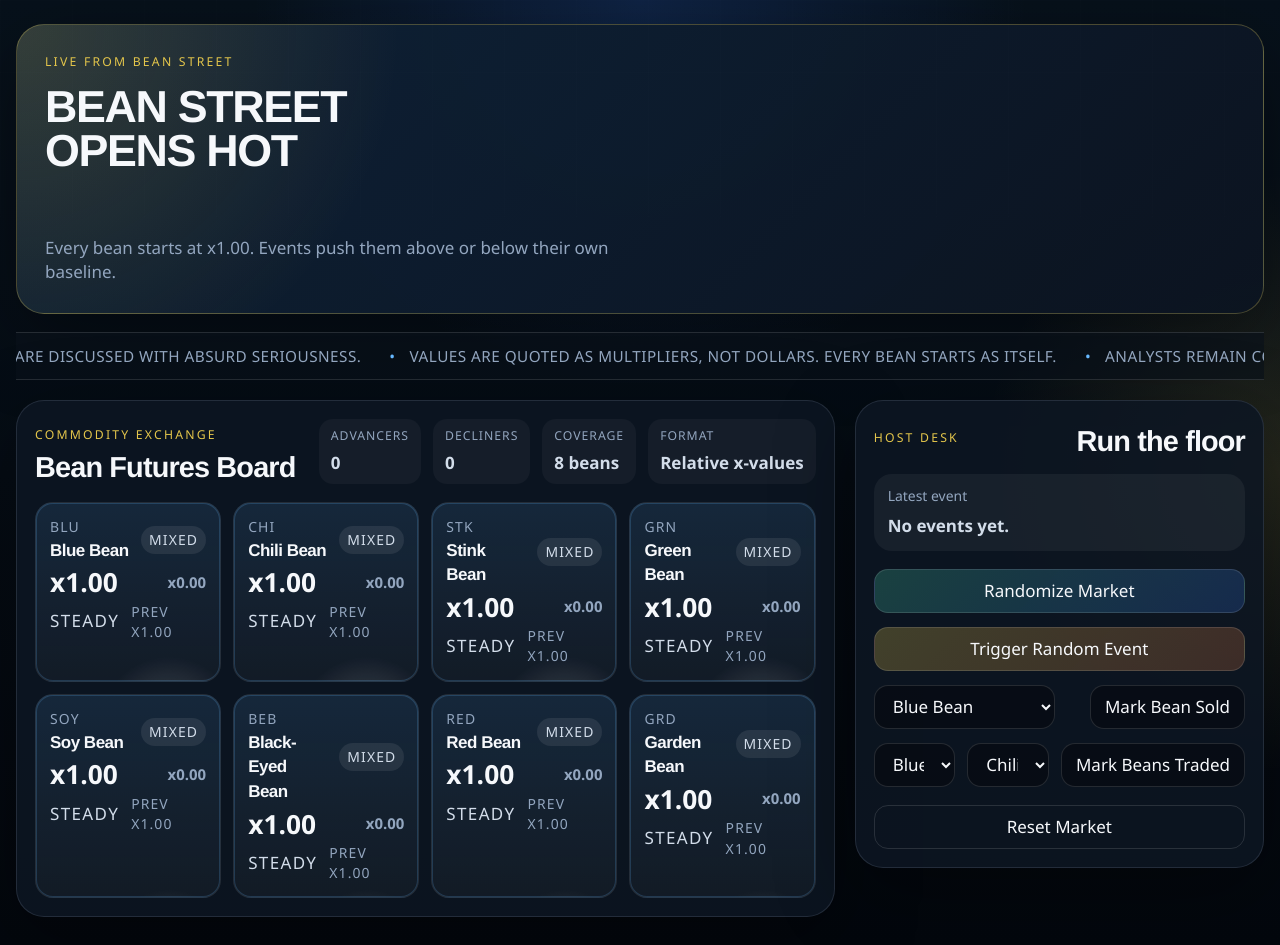
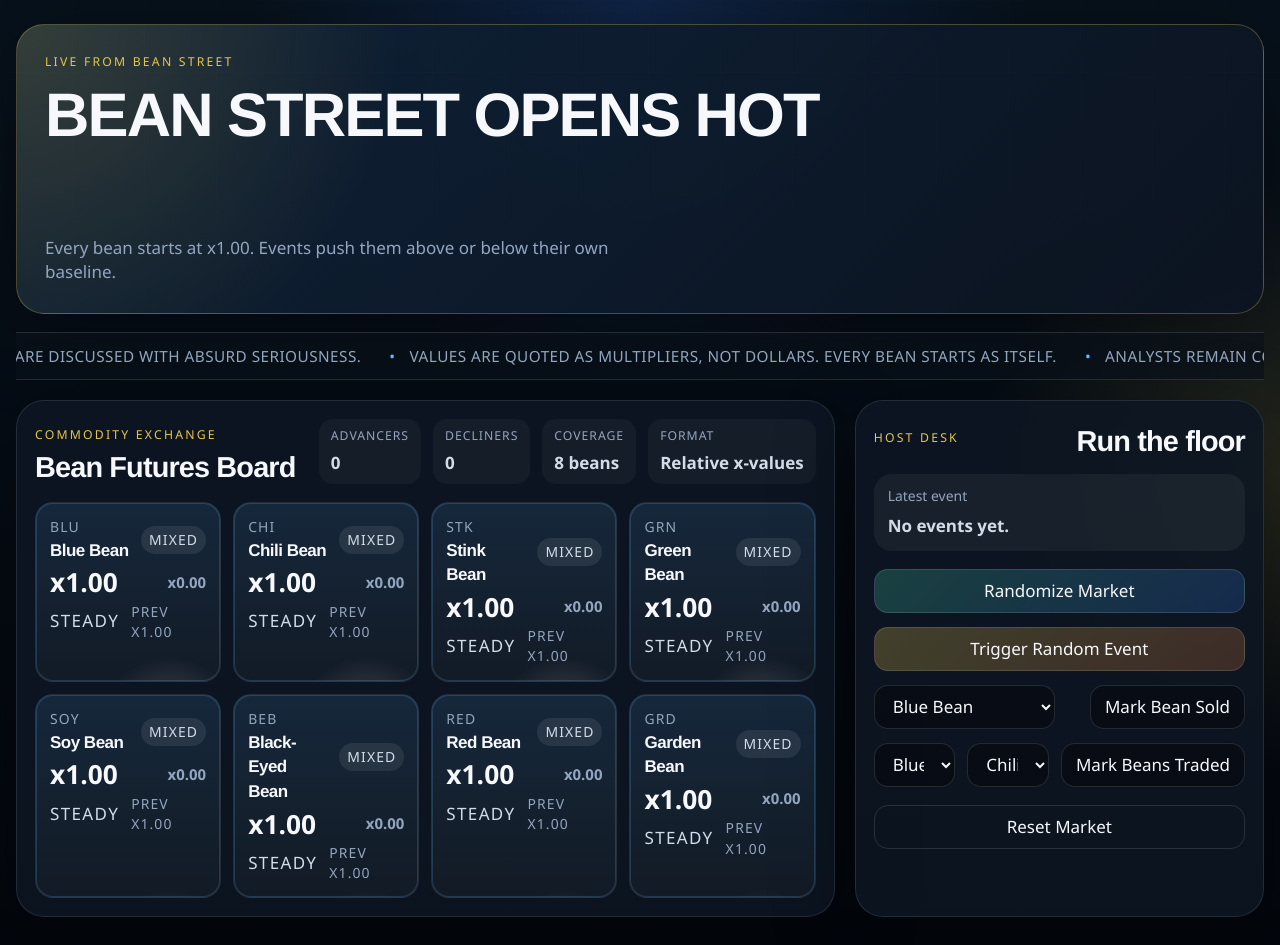
Before and after one commit to elliot-brooks/bean-street, a React (Vite) app: page / in a window 1280 px wide. Built offline with nearby package versions, Linux system fonts and the light colour scheme.

Commit message:
Formatting

```diff
--- a/src/App.css
+++ b/src/App.css
@@ -26,6 +26,11 @@
   padding: 20px 0 28px;
 }
 
+.app-shell__board,
+.app-shell__controls {
+  display: flex;
+}
+
 .breaking-news {
   border: 1px solid var(--border-strong);
   background:
@@ -52,19 +57,16 @@
 }
 
 .breaking-news__headline-row {
-  display: grid;
-  grid-template-columns: minmax(0, 1fr) auto;
-  gap: 16px;
-  align-items: start;
+  display: block;
   margin-top: 14px;
   min-height: 92px;
 }
 
 .breaking-news__headline {
-  max-width: 18ch;
+  max-width: none;
   width: 100%;
   margin: 0;
-  font-size: clamp(2.1rem, 3.5vw, 3.6rem);
+  font-size: clamp(2.6rem, 4.8vw, 4.4rem);
   line-height: 0.98;
   max-height: calc(0.98em * 2);
   overflow: hidden;
@@ -110,6 +112,8 @@
 
 .market-board,
 .host-panel {
+  width: 100%;
+  height: 100%;
   border: 1px solid var(--border);
   border-radius: 28px;
   background: var(--panel);
--- a/src/components/host/HostControls.tsx
+++ b/src/components/host/HostControls.tsx
@@ -27,8 +27,8 @@ const describeEvent = (event: MarketEvent | undefined, beanOptions: BeanDefiniti
       return `${getBeanName(event.targets[0])} and ${getBeanName(event.targets[1])} marked traded.`
     case 'random':
       return event.target === 'market'
-        ? `Random event: ${event.label} hit the whole market.`
-        : `Random event: ${event.label} hit ${getBeanName(event.target)}.`
+        ? `${event.label} hit the whole market.`
+        : `${event.label} hit ${getBeanName(event.target)}.`
     default:
       return event satisfies never
   }
```
